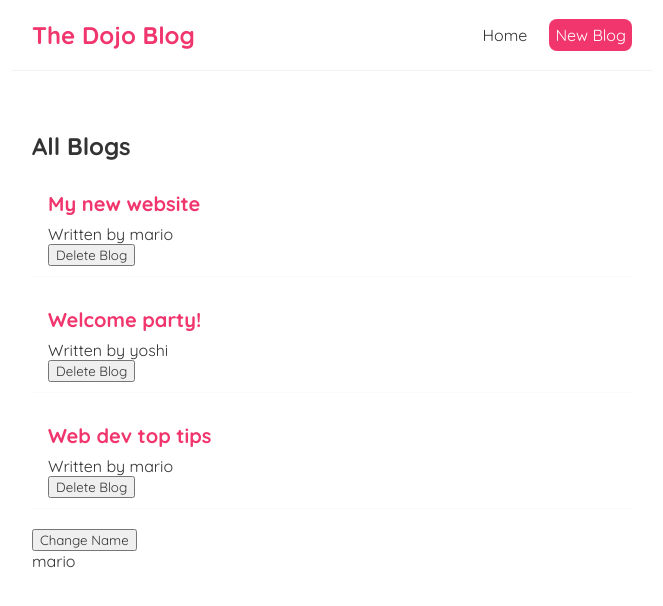
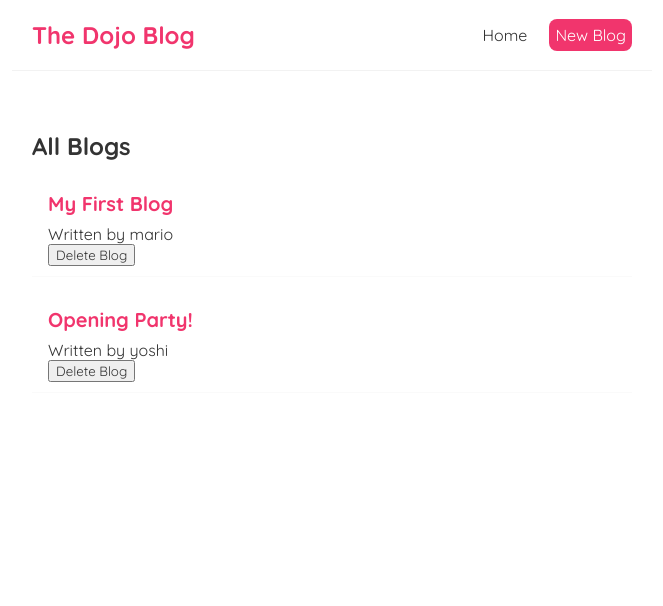
Before and after one commit to Cyber-Infernox/Dojo-Blogs, a React (Create React App) app: page / in a window 1280 px wide. Shown: the top 606 px of the page, without its empty margins (308-971 px from the left). Built offline with nearby package versions, Linux system fonts and the light colour scheme; data requests are answered from the project's data file.

Commit message:
Fetching data from JSON file

```diff
--- /dev/null
+++ b/data/db.json
@@ -0,0 +1,16 @@
+{
+  "blogs": [
+    {
+      "title": "My First Blog",
+      "body": "Why do we use it?\nIt is a long established fact that a reader will be distracted.",
+      "author": "mario",
+      "id": 1
+    },
+    {
+      "title": "Opening Party!",
+      "body": "Why do we use it?\nIt is a long established fact that a reader will be distracted.",
+      "author": "yoshi",
+      "id": 2
+    }
+  ]
+}
--- a/src/Home.js
+++ b/src/Home.js
@@ -2,18 +2,7 @@
 import BlogList from "./BlogList";
 
 const Home = () => {
-  const [blogs, setBlogs] = useState([
-    { title: "My new website", body: "lorem ipsum...", author: "mario", id: 1 },
-    { title: "Welcome party!", body: "lorem ipsum...", author: "yoshi", id: 2 },
-    {
-      title: "Web dev top tips",
-      body: "lorem ipsum...",
-      author: "mario",
-      id: 3,
-    },
-  ]);
-
-  const [name, setName] = useState("mario");
+  const [blogs, setBlogs] = useState(null);
 
   const handleDelete = (id) => {
     const newBlogs = blogs.filter((blog) => blog.id !== id);
@@ -21,15 +10,21 @@
   };
 
   useEffect(() => {
-    console.log("useEffect ran");
-    console.log(name);
-  }, [name]);
+    fetch("http://localhost:8000/blogs")
+      .then((res) => {
+        return res.json();
+      })
+      .then((data) => {
+        console.log(data);
+        setBlogs(data);
+      });
+  }, []);
 
   return (
     <div className="home">
-      <BlogList blogs={blogs} title="All Blogs" handleDelete={handleDelete} />
-      <button onClick={() => setName("luigi")}>Change Name</button>
-      <p>{name}</p>
+      {blogs && (
+        <BlogList blogs={blogs} title="All Blogs" handleDelete={handleDelete} />
+      )}
     </div>
   );
 };
```
